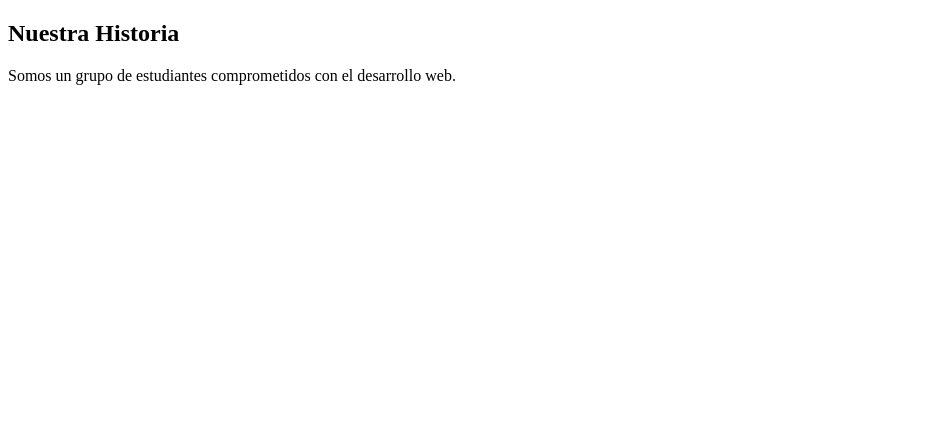
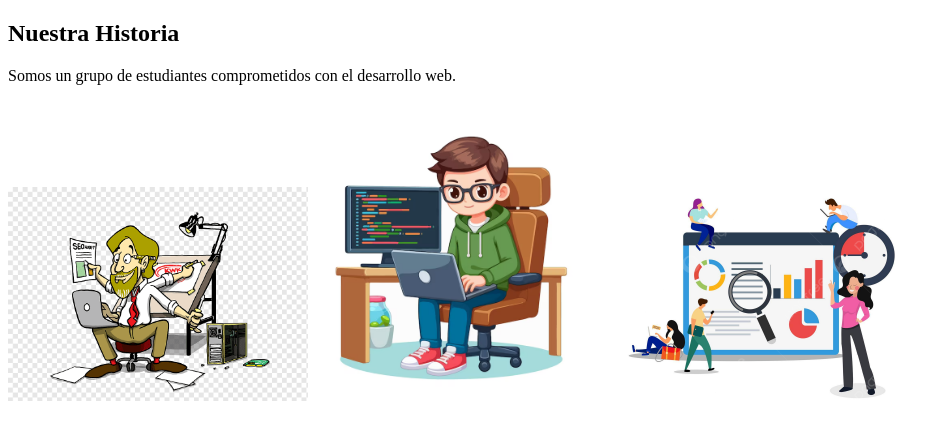
Before and after one commit to JFernaNDO136/ADSO_Diego--Michael-Fernando, a plain HTML site: page acerca.html in a window 1280 px wide. Shown: the whole page, without its empty margins (0-950 px from the left). Drawn offline with Linux system fonts and the light colour scheme.

Commit message:
rama acerca ver02 - michaelI

```diff
--- a/acerca.html
+++ b/acerca.html
@@ -10,9 +10,9 @@
     <section>
       <h2>Nuestra Historia</h2>
       <p>Somos un grupo de estudiantes comprometidos con el desarrollo web.</p>
-      <img src="" alt="" width="300" />
-      <img src="" alt="" width="300" />
-      <img src="" alt="" width="300" />
+      <img src="imagenes/diseñador1.png" alt="DISEÑO" width="300" />
+      <img src="imagenes/desarrollador.avif" alt="DESARROLLO" width="300" />
+      <img src="imagenes/contenido.png" alt="CONTENIDO" width="300" />
     </section>
   </main>
 </body>
```
